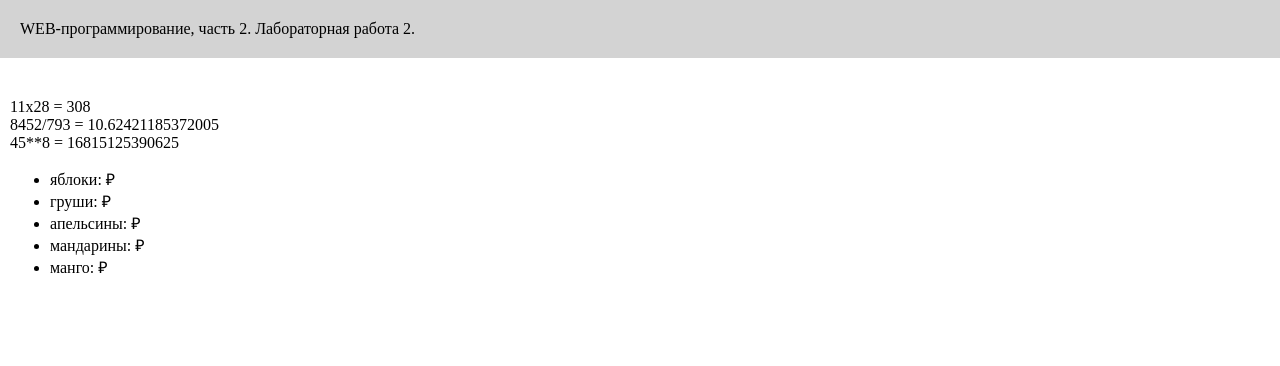
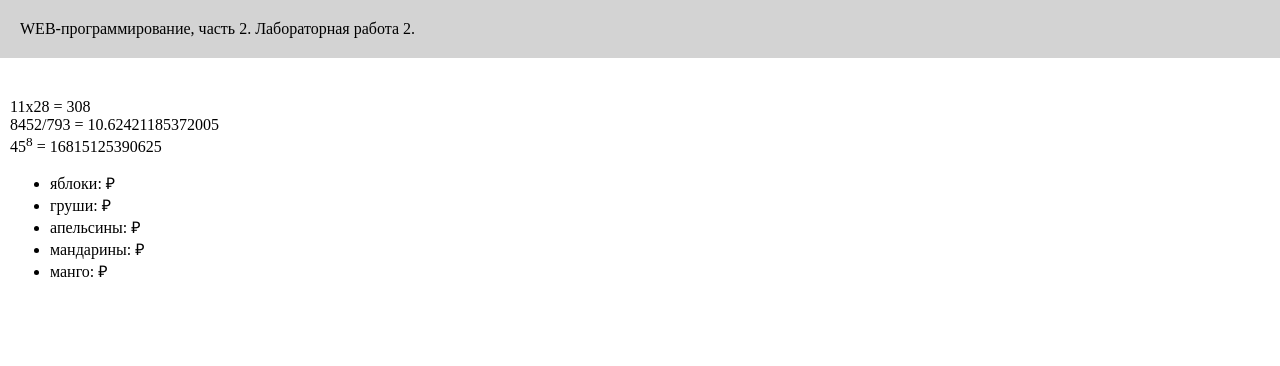
Before and after one commit to linasai1/web-proggraminf-labs, a Flask app: page /lab2/example in a window 1280 px wide. Shown: the top 366 px of the page. Run offline with Flask 3, Linux system fonts and the light colour scheme.

Commit message:
Правка

```diff
--- a/templates/example.html
+++ b/templates/example.html
@@ -15,7 +15,7 @@
     <main>
         11x28 = {{11*28}}<br>
         8452/793 = {{8425/793}}<br>
-        45**8 = {{45**8}}<br>
+        45<sup>8</sup> = {{45**8}}<br>
 
     <ul>
         {% for f in fruits %}
```
